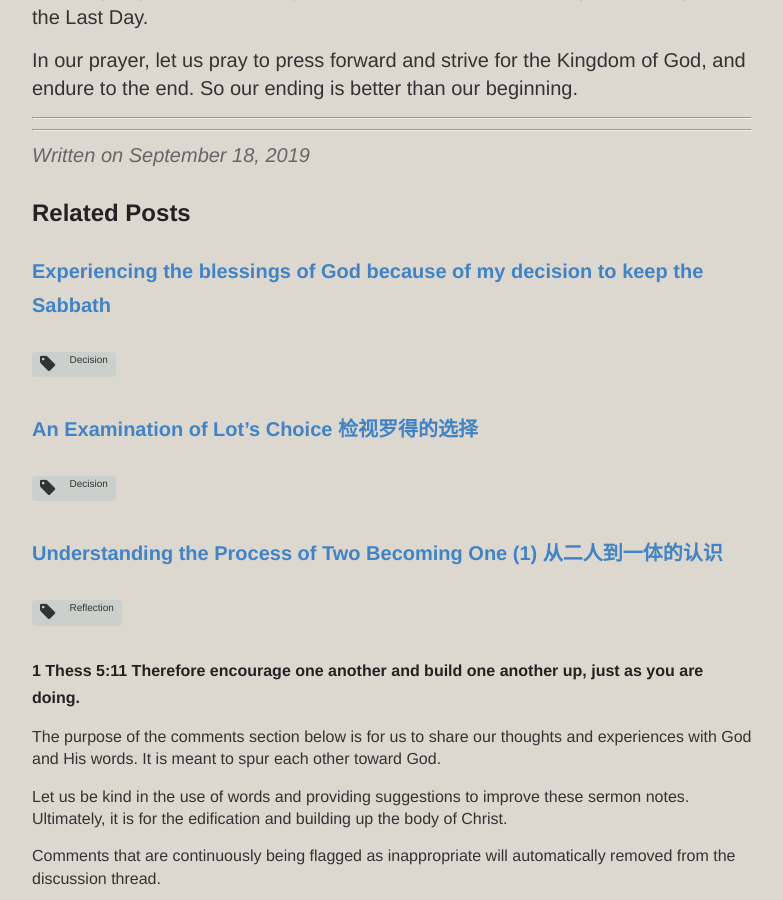
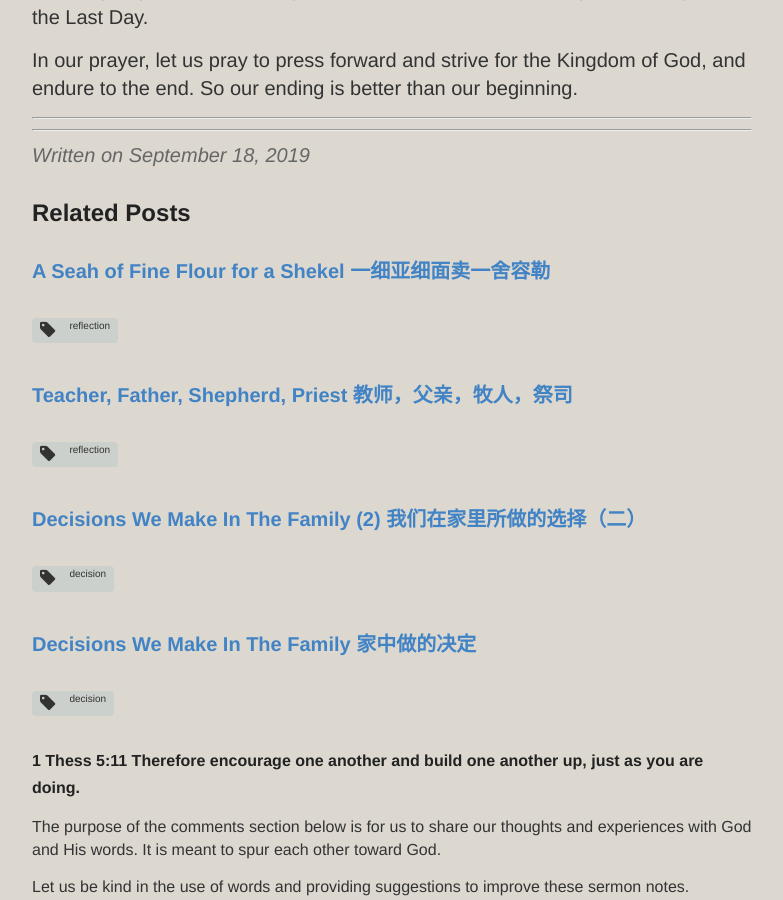
Before and after one commit to catchupTJC/catchuptjc.github.io, a Jekyll site: the page built from _posts/2019-09-18-Our Choices Determine Our End.md, in a window 1280 px wide and 900 px high, scrolled down 5904 px. Shown: the whole window, without its empty margins (248-1031 px from the left). Built offline with Jekyll 4.4.1, drawn with Linux system fonts in a browser that asks for light colours; nearby versions of some CDN libraries; comment, search, counter and statistics services are not loaded; some of the changed lines change nothing that is shown; some of the changed text lies outside the part shown.

Commit message:
Update 2019-09-18-Our Choices Determine Our End.md

```diff
--- a/_posts/2019-09-18-Our Choices Determine Our End.md
+++ b/_posts/2019-09-18-Our Choices Determine Our End.md
@@ -1,8 +1,8 @@
 ---
 layout: post
 title: Our Choices Determine Our End 我们的抉择决定我们的结局
-category: Sermon(SG)2019
-tags: [Decision,Reflection]
+category: sermon2019singapore
+tags: [decision,reflection]
 hymns: [87,88]
 ---
 Our life is full of choices. This morning we chose what clothes to wear, what food to have for lunch and dinner. When buying, we also choose what brand to buy. We choose where to go for holiday.
```
